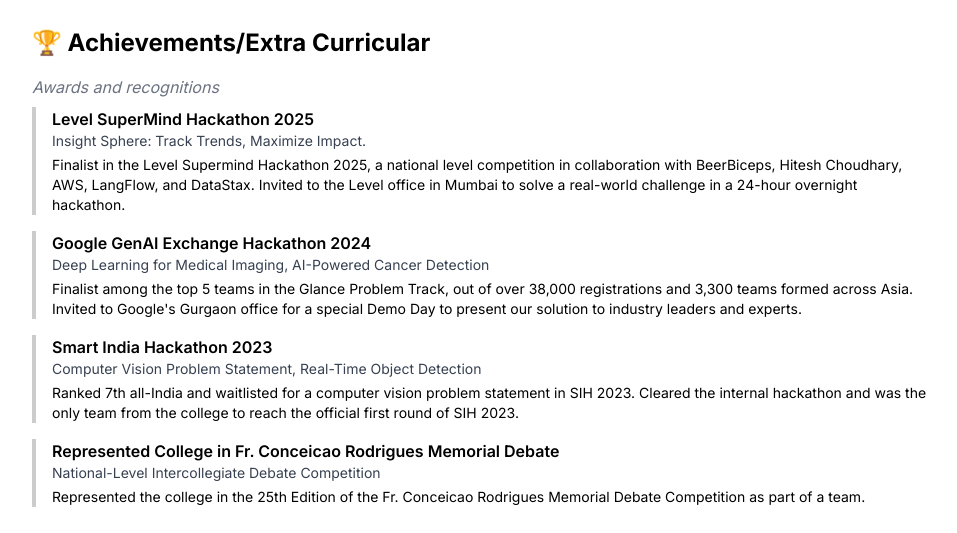
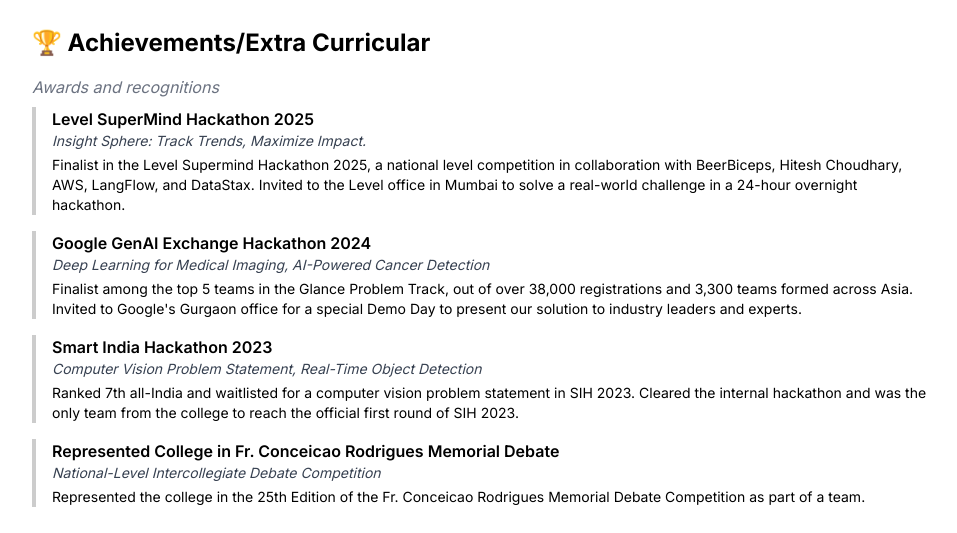
Before and after one commit to Sid3503/siddharth, a Next.js app: page /resume in a window 1280 px wide. Shown: the part 1720-2253 px from the top of the page, without its empty margins (160-1117 px from the left). Built offline with nearby package versions, Linux system fonts and the light colour scheme.

Commit message:
Update achievements.tsx

```diff
--- a/components/achievements.tsx
+++ b/components/achievements.tsx
@@ -32,7 +32,7 @@ export default function Achievements() {
         {achievements.map((achievement, index) => (
           <div key={index} className="border-l-4 border-black/20 dark:border-white/20 pl-4">
             <h3 className="font-semibold text-black dark:text-white">{achievement.title}</h3>
-            <p className="text-sm text-gray-700 dark:text-gray-300 mb-1">{achievement.subtitle}</p>
+            <p className="text-sm italic text-gray-700 dark:text-gray-300 mb-1">{achievement.subtitle}</p>
             <p className="text-sm">{achievement.description}</p>
           </div>
         ))}
```
